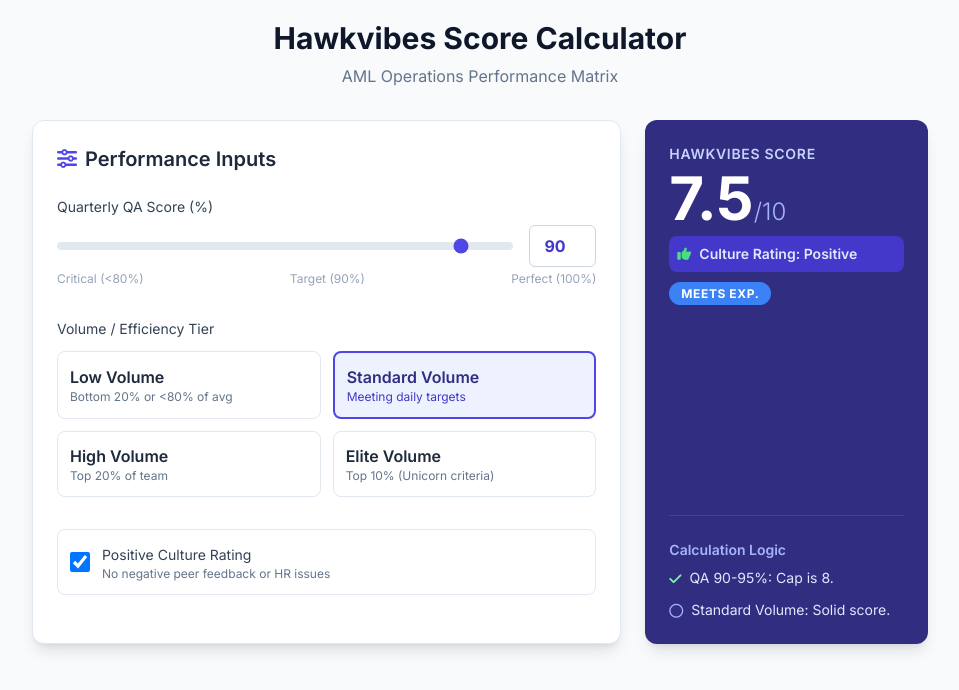
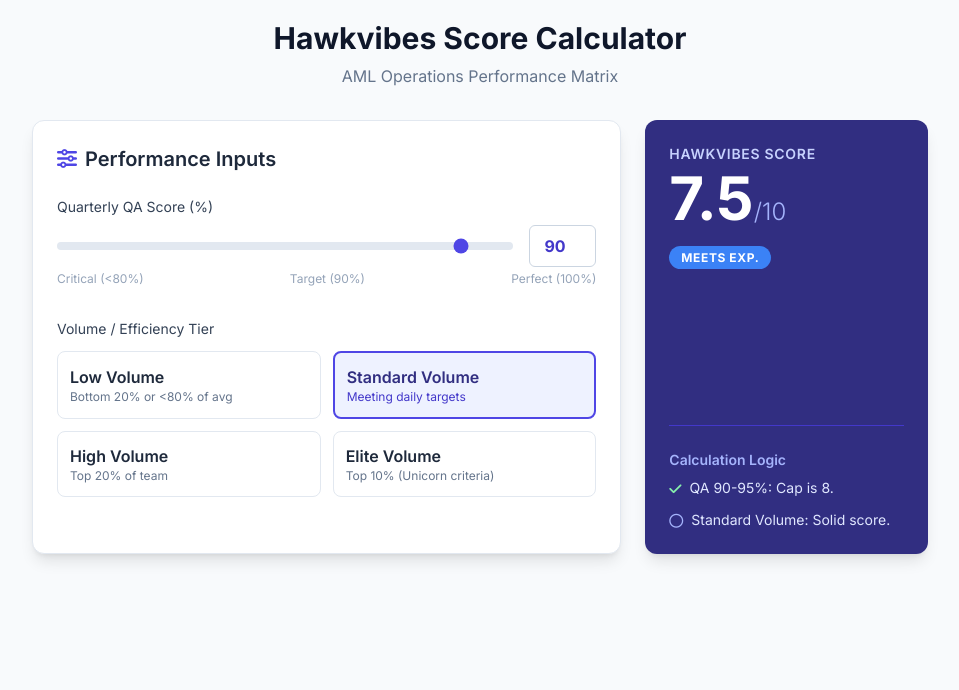
Before and after one commit to thibaudcatry-collab/hawkvibes-calculator-compliance, a plain HTML site: page index.html in a window 1280 px wide. Shown: the whole page, without its empty margins (160-1119 px from the left). Drawn offline with nearby package versions, Linux system fonts and the light colour scheme.

Commit message:
Update index.html
Culture Rating" input will be removed from the UI

```diff
--- a/index.html
+++ b/index.html
@@ -84,16 +84,7 @@
                     </div>
                 </div>
 
-                <!-- Culture/Peer Checkbox -->
-                <div class="mb-6">
-                    <label class="flex items-center space-x-3 cursor-pointer p-3 border border-slate-200 rounded-lg hover:bg-slate-50">
-                        <input type="checkbox" id="cultureCheck" class="w-5 h-5 text-indigo-600 rounded focus:ring-indigo-500 border-gray-300" checked>
-                        <div>
-                            <span class="text-sm font-medium text-slate-700">Positive Culture Rating</span>
-                            <p class="text-xs text-slate-500">No negative peer feedback or HR issues</p>
-                        </div>
-                    </label>
-                </div>
+                <!-- Culture/Peer Checkbox INPUT REMOVED - Culture score is now external -->
 
                 <!-- Bonus Chance Checkbox (Conditional) -->
                 <div id="bonusSection" class="hidden mb-6 bg-amber-50 border border-amber-200 p-4 rounded-lg">
@@ -124,12 +115,9 @@
                             <span class="text-2xl text-indigo-300 font-light">/10</span>
                         </div>
 
-                        <!-- NEW: Separate Culture Rating Display -->
-                        <div id="cultureStatus" class="mt-2 p-2 rounded-lg text-sm font-semibold flex items-center">
-                            <!-- Culture status injected by JS -->
-                        </div>
+                        <!-- Culture Rating Display REMOVED -->
 
-                        <div id="badgeContainer" class="mt-2">
+                        <div id="badgeContainer" class="mt-4">
                             <!-- Badges injected by JS -->
                         </div>
                     </div>
@@ -161,14 +149,14 @@
         // DOM Elements
         const qaInput = document.getElementById('qaInput');
         const qaNumber = document.getElementById('qaNumber');
-        const cultureCheck = document.getElementById('cultureCheck');
+        // cultureCheck DOM element removed
         const bonusSection = document.getElementById('bonusSection');
         const bonusCheck = document.getElementById('bonusCheck');
         const scoreDisplay = document.getElementById('scoreDisplay');
         const logicList = document.getElementById('logicList');
         const badgeContainer = document.getElementById('badgeContainer');
         const unicornAnim = document.getElementById('unicornAnim');
-        const cultureStatus = document.getElementById('cultureStatus'); // NEW
+        // cultureStatus DOM element removed
 
         // Sync Slider & Number
         qaInput.addEventListener('input', (e) => {
@@ -202,13 +190,13 @@
         }
 
         // Other Listeners
-        cultureCheck.addEventListener('change', calculate);
+        // cultureCheck listener removed
         bonusCheck.addEventListener('change', calculate);
 
         // Core Calculation
         function calculate() {
             let qa = parseFloat(qaNumber.value);
-            const culture = cultureCheck.checked;
+            // const culture variable removed
             const volume = currentVolume; // low, standard, high, elite
             let bonusApplied = false;
 
@@ -320,7 +308,7 @@
                     isUnicorn = false;
                     reasons.push(`<li class="flex items-start"><i class="fa-solid fa-circle-info mt-1 mr-2 text-indigo-300"></i> Need top 10% Vol for 10.</li>`);
                 }
-                // Culture check removed here to exclude it from the final Hawkvibes Score.
+                // Culture check is now entirely external to the Hawkvibes Score calculation.
 
                 score = finalScore;
                 if (isUnicorn) {
@@ -345,17 +333,7 @@
                  reasons.push(`<li class="flex items-start"><i class="fa-solid fa-star mt-1 mr-2 text-amber-300"></i> Bonus Case unlocked higher tier!</li>`);
             }
 
-            // 5. Separate Culture Status Display (NEW LOGIC)
-            if (culture) {
-                cultureStatus.innerHTML = '<i class="fa-solid fa-thumbs-up text-green-400 mr-2"></i> Culture Rating: Positive';
-                cultureStatus.classList.remove('bg-red-900', 'text-white');
-                cultureStatus.classList.add('bg-indigo-700', 'text-indigo-100');
-            } else {
-                cultureStatus.innerHTML = '<i class="fa-solid fa-thumbs-down text-red-400 mr-2"></i> Culture Rating: Negative';
-                cultureStatus.classList.remove('bg-indigo-700', 'text-indigo-100');
-                cultureStatus.classList.add('bg-red-900', 'text-white');
-            }
-
+            // Culture Status Display logic removed.
 
             // Display Updates
             scoreDisplay.innerText = score.toFixed(1); // Keep 1 decimal for consistency
```
